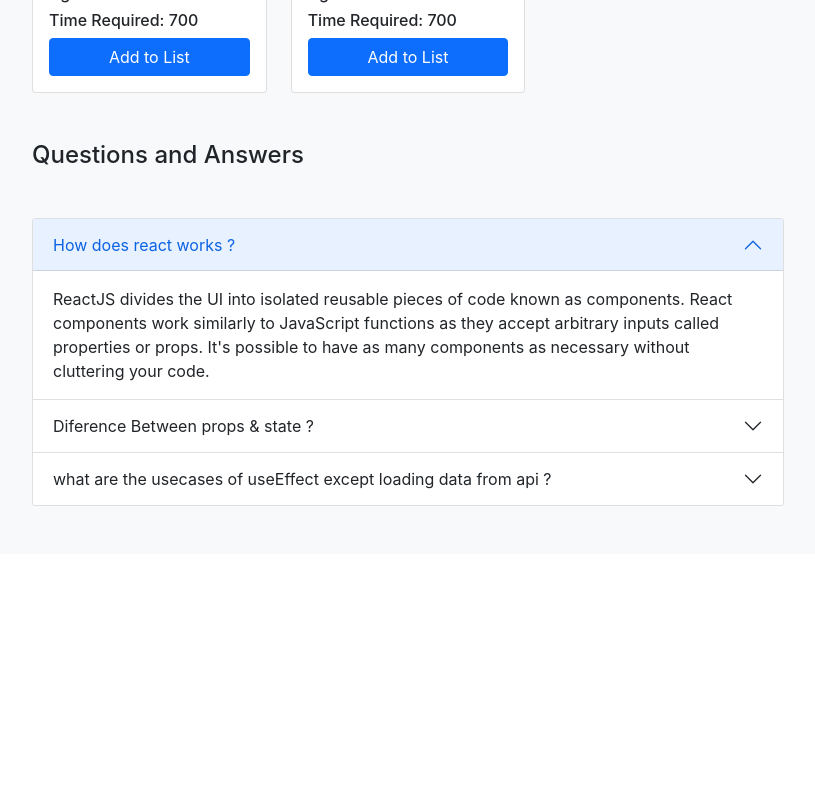
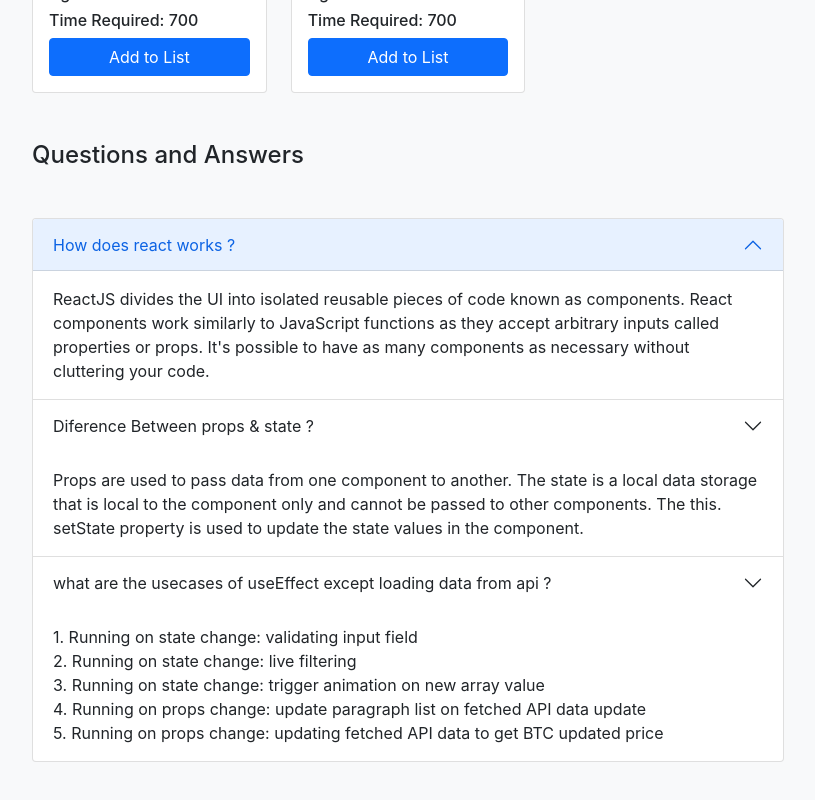
Before and after one commit to arif1278/daily-works-timing, a React (Create React App) app: page / in a window 1280 px wide. Shown: the part 1438-2238 px from the top of the page, without its empty margins (72-887 px from the left). Before the commit the page ends 1992 px from the top, so only its background shows below. Built offline with nearby package versions, Linux system fonts and the light colour scheme.

Commit message:
fifth commit

```diff
--- a/src/components/Questions/Questions.js
+++ b/src/components/Questions/Questions.js
@@ -20,7 +20,7 @@ const Questions = () => {
                         Diference Between props & state ?
                     </button>
                 </h2>
-                <div id="collapseTwo" class="accordion-collapse collapse" aria-labelledby="headingTwo" data-bs-parent="#accordionExample">
+                <div id="collapseTwo" class="accordion-collapse collapse show" aria-labelledby="headingTwo" data-bs-parent="#accordionExample">
                     <div class="accordion-body">Props are used to pass data from one component to another. The state is a local data storage that is local to the component only and cannot be passed to other components. The this. setState property is used to update the state values in the component.
                     </div>
                 </div>
@@ -31,7 +31,7 @@ const Questions = () => {
                         what are the usecases of useEffect except loading data from api ?
                     </button>
                 </h2>
-                <div id="collapseThree" class="accordion-collapse collapse" aria-labelledby="headingThree" data-bs-parent="#accordionExample">
+                <div id="collapseThree" class="accordion-collapse collapse show" aria-labelledby="headingThree" data-bs-parent="#accordionExample">
                     <div class="accordion-body">
                         1. Running on state change: validating input field <br />
                         2. Running on state change: live filtering <br />
```
